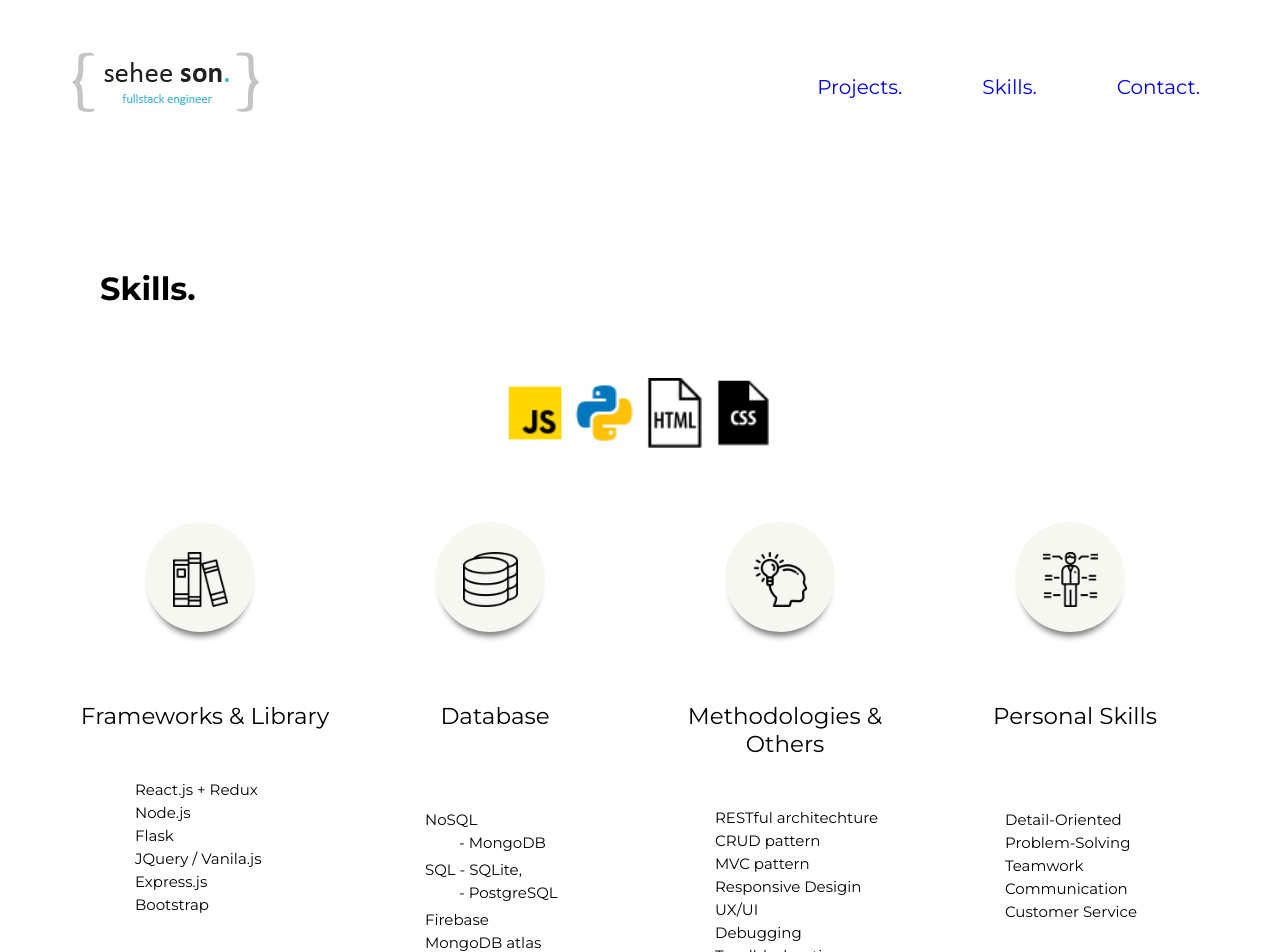
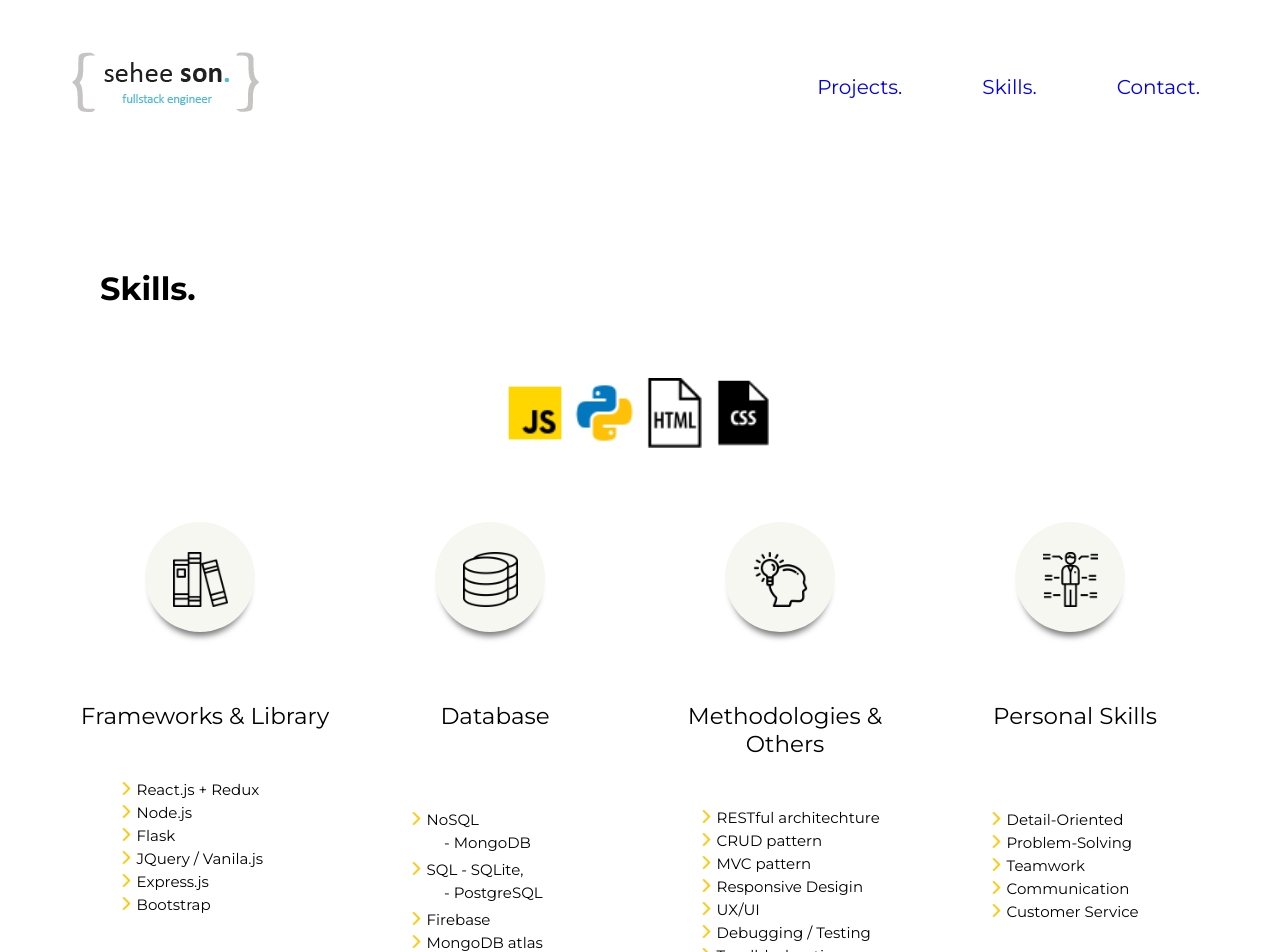
Before and after one commit to seheesf88/portfolio_v3, a React (Create React App) app: page /skills in a window 1280 px wide. Shown: the top 952 px of the page. Built offline with nearby package versions, Linux system fonts and the light colour scheme.

Commit message:
giving up

```diff
--- a/src/Contacts/Contact.css
+++ b/src/Contacts/Contact.css
@@ -52,7 +52,7 @@
 
 .contact-address {
   font-size: 20px;
-  font-family: Playfair Display;
+  /* font-family: Playfair Display; */
   /* padding-top: 5px; */
   padding-bottom: 5px;
 }
--- a/src/Skills/Skills.css
+++ b/src/Skills/Skills.css
@@ -73,7 +73,7 @@
   text-align: left;
   margin-top: 50px;
   margin-right: 30px;
-  margin-left: 15px;
+  /* margin-left: 6px; */
   font-size: 15px;
 }
 
@@ -94,3 +94,8 @@ li {
   padding-top: 30px;
   width: 50%;
 }
+
+.bullet {
+  width: 7%;
+  margin-right: 4px;
+}
--- a/src/Skills/index.js
+++ b/src/Skills/index.js
@@ -58,12 +58,12 @@ class Skills extends Component{
             <div className="skills-sets-items frameworks">
               <div className="title-sub line">Frameworks & Library</div>
               <ul className="skill-list">
-                <li>React.js + Redux</li>
-                <li>Node.js</li>
-                <li>Flask</li>
-                <li>JQuery / Vanila.js</li>
-                <li>Express.js</li>
-                <li>Bootstrap</li>
+                <li><img className="bullet" src="./bullet.png" />React.js + Redux</li>
+                <li><img className="bullet" src="./bullet.png" />Node.js</li>
+                <li><img className="bullet" src="./bullet.png" />Flask</li>
+                <li><img className="bullet" src="./bullet.png" />JQuery / Vanila.js</li>
+                <li><img className="bullet" src="./bullet.png" />Express.js</li>
+                <li><img className="bullet" src="./bullet.png" />Bootstrap</li>
               </ul>
             </div>
           </div>
@@ -72,12 +72,12 @@ class Skills extends Component{
               <div className="skills-sets-items databases">
                 <div className="title-sub oneline">Database</div>
                 <ul className="skill-list">
-                  <li>NoSQL</li>
+                  <li><img className="bullet" src="./bullet.png" />NoSQL</li>
                   <li className="space">- MongoDB</li>
-                  <li>SQL - SQLite, </li>
+                  <li><img className="bullet" src="./bullet.png" />SQL - SQLite, </li>
                   <li className="space">- PostgreSQL</li>
-                  <li>Firebase</li>
-                  <li>MongoDB atlas</li>
+                  <li><img className="bullet" src="./bullet.png" />Firebase</li>
+                  <li><img className="bullet" src="./bullet.png" />MongoDB atlas</li>
                 </ul>
               </div>
           </div>
@@ -86,13 +86,13 @@ class Skills extends Component{
               <div className="skills-sets-items methodologies">
                 <div className="title-sub line">Methodologies & Others</div>
                 <ul className="skill-list">
-                  <li>RESTful architechture</li>
-                  <li>CRUD pattern</li>
-                  <li>MVC pattern</li>
-                  <li>Responsive Desigin</li>
-                  <li>UX/UI</li>
-                  <li>Debugging</li>
-                  <li>Troulbleshooting</li>
+                  <li><img className="bullet" src="./bullet.png" />RESTful architechture</li>
+                  <li><img className="bullet" src="./bullet.png" />CRUD pattern</li>
+                  <li><img className="bullet" src="./bullet.png" />MVC pattern</li>
+                  <li><img className="bullet" src="./bullet.png" />Responsive Desigin</li>
+                  <li><img className="bullet" src="./bullet.png" />UX/UI</li>
+                  <li><img className="bullet" src="./bullet.png" />Debugging / Testing</li>
+                  <li><img className="bullet" src="./bullet.png" />Troulbleshooting</li>
                 </ul>
             </div>
           </div>
@@ -101,11 +101,11 @@ class Skills extends Component{
               <div className="skills-sets-items personal">
                 <div className="title-sub oneline">Personal Skills</div>
                 <ul className="skill-list">
-                  <li>Detail-Oriented</li>
-                  <li>Problem-Solving</li>
-                  <li>Teamwork</li>
-                  <li>Communication</li>
-                  <li>Customer Service</li>
+                  <li><img className="bullet" src="./bullet.png" />Detail-Oriented</li>
+                  <li><img className="bullet" src="./bullet.png" />Problem-Solving</li>
+                  <li><img className="bullet" src="./bullet.png" />Teamwork</li>
+                  <li><img className="bullet" src="./bullet.png" />Communication</li>
+                  <li><img className="bullet" src="./bullet.png" />Customer Service</li>
                 </ul>
               </div>
             </div>
```
Also changed, not shown: public/bullet.png (added).
